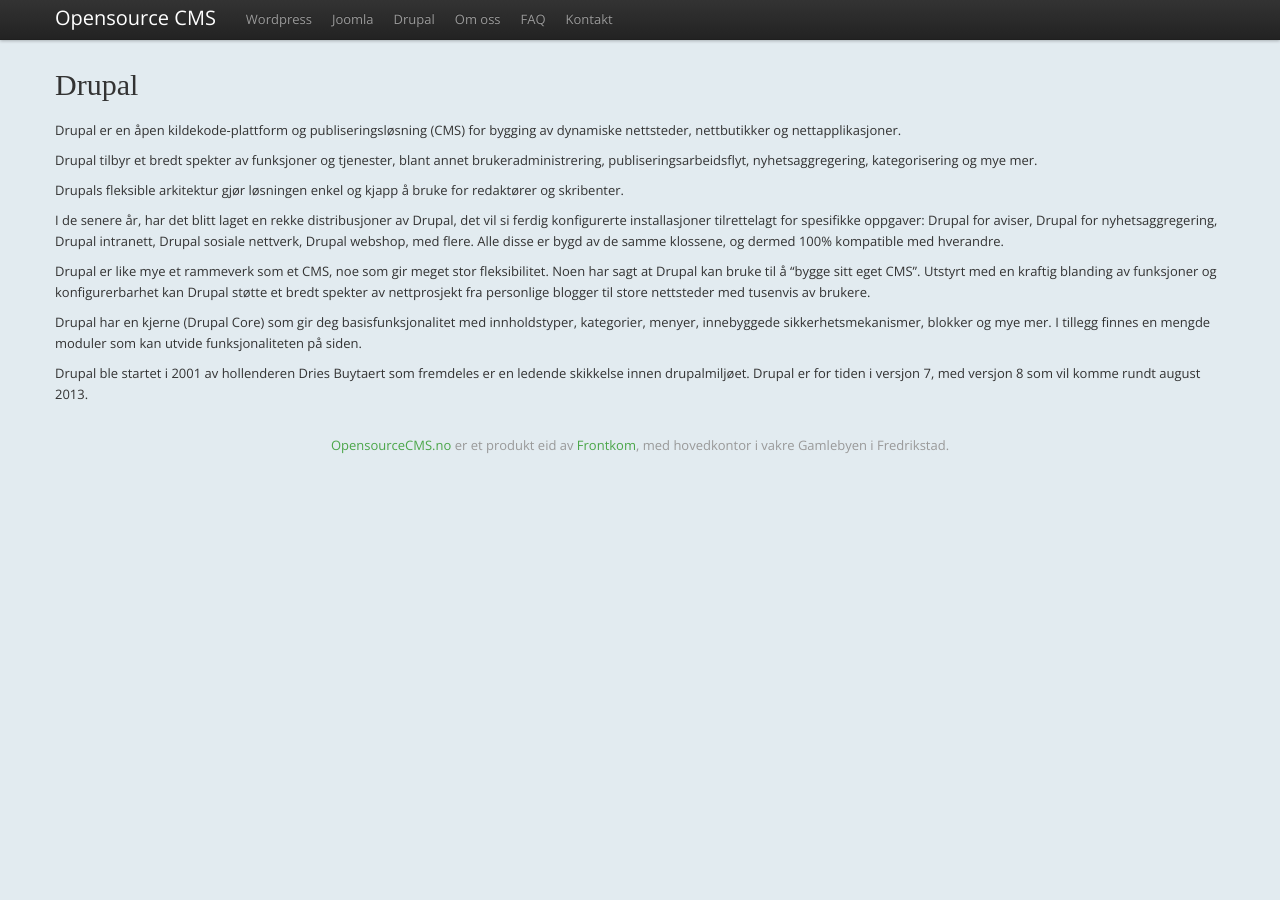
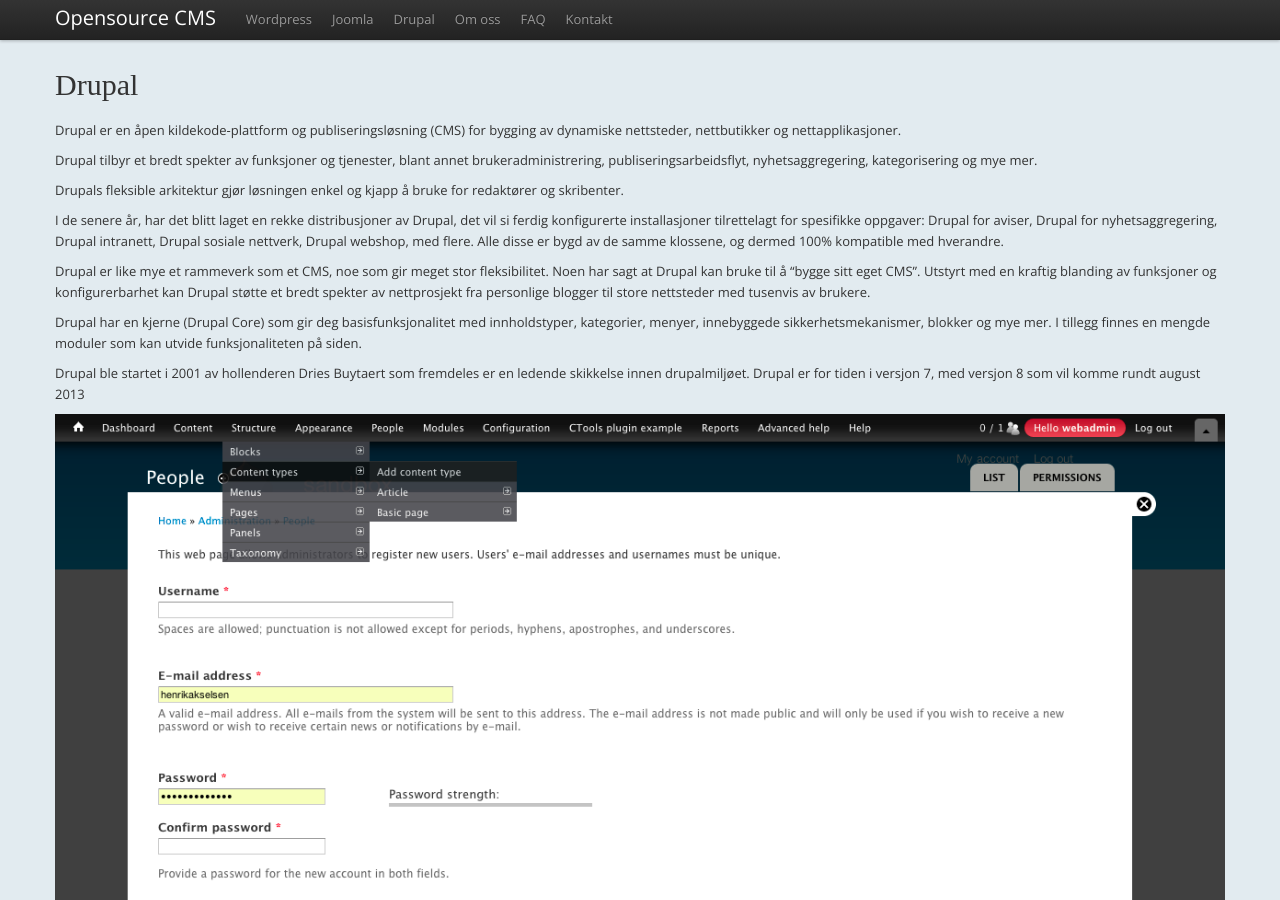
Before and after one commit to front/opensourcecms, a Jekyll site: the page built from _posts/2012-09-21-drupal.md, in a window 1280 px wide and 900 px high. Built offline with Jekyll 4.4.1, drawn with Linux system fonts in a browser that asks for light colours; nearby versions of some CDN libraries; some web fonts are replaced; comment, search, counter and statistics services are not loaded.

Commit message:
Screenshots

```diff
--- a/_posts/2012-09-21-drupal.md
+++ b/_posts/2012-09-21-drupal.md
@@ -17,4 +17,6 @@
 
 Drupal har en kjerne (Drupal Core) som gir deg basisfunksjonalitet med innholdstyper, kategorier, menyer, innebyggede sikkerhetsmekanismer, blokker og mye mer. I tillegg finnes en mengde moduler som kan utvide funksjonaliteten på siden.
 
-Drupal ble startet i 2001 av hollenderen Dries Buytaert som fremdeles er en ledende skikkelse innen drupalmiljøet. Drupal er for tiden i versjon 7, med versjon 8 som vil komme rundt august 2013.
+Drupal ble startet i 2001 av hollenderen Dries Buytaert som fremdeles er en ledende skikkelse innen drupalmiljøet. Drupal er for tiden i versjon 7, med versjon 8 som vil komme rundt august 2013
+
+![Drupal screenshot](../img/drupal-screenshot.png)
```
Also changed, not shown: _posts/2012-09-21-joomla.md (+1 -1 lines), _posts/2012-09-21-wordpress.md (+1 -1 lines).
